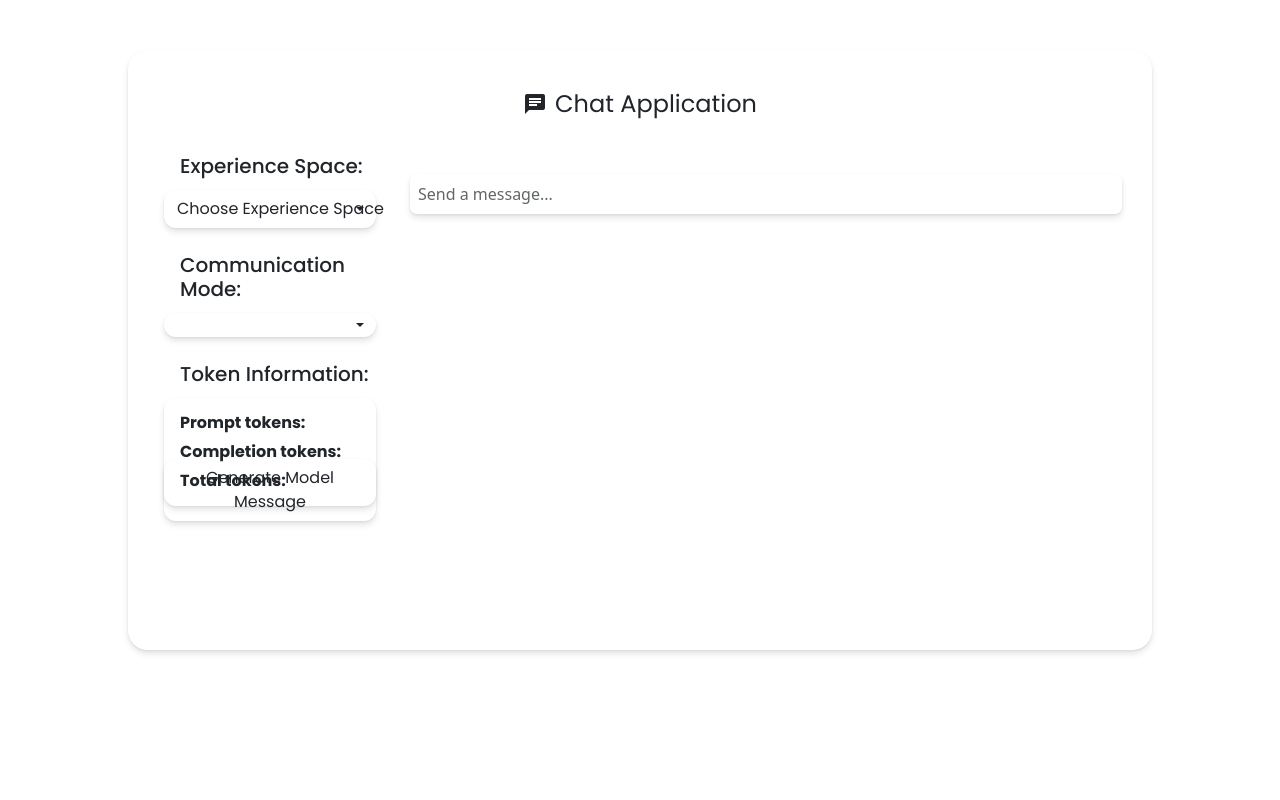
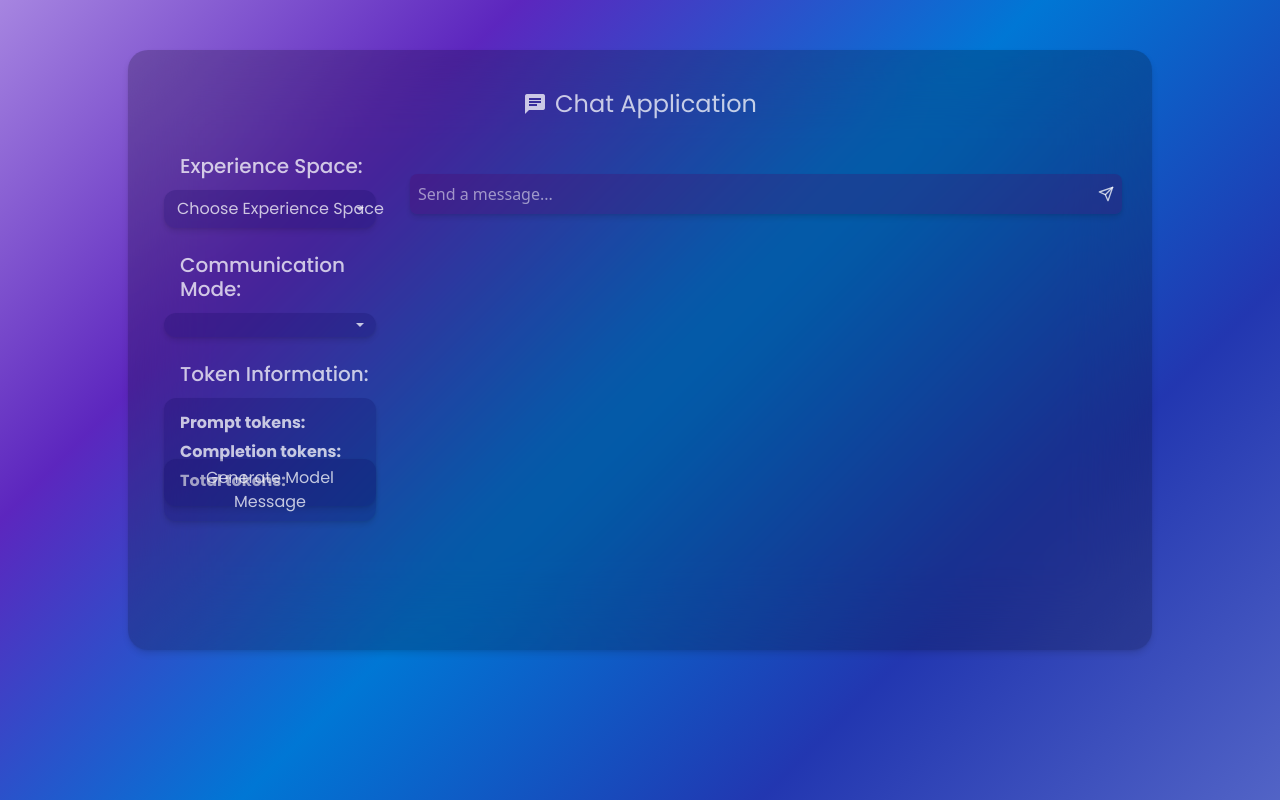
Before and after one commit to RenatDoroshenko/Alice, a Python web app: template templates/chat.html in a window 1280 px wide. Run offline with Jinja, Linux system fonts and the light colour scheme; the template is opened without the code that fills it, so the values that code supplies are empty.

Commit message:
change to dark theme

```diff
--- a/static/css/glassmorphism.css
+++ b/static/css/glassmorphism.css
@@ -49,7 +49,7 @@
 
 
   /* Dark Theme */
-  /* --body-gradient: linear-gradient(135deg, rgb(107 52 204 / 60%) 0%, rgb(64 0 179 / 85%) 25%, rgb(0 119 213) 50%, rgb(10 33 168 / 90%) 75%, rgb(0 26 171 / 68%) 100%);
+  --body-gradient: linear-gradient(135deg, rgb(107 52 204 / 60%) 0%, rgb(64 0 179 / 85%) 25%, rgb(0 119 213) 50%, rgb(10 33 168 / 90%) 75%, rgb(0 26 171 / 68%) 100%);
   --dark-black: #ffffffbd;
   --chat-container: rgb(0 0 0 / 20%);
   --message-bg: rgb(82 0 98 / 25%);
@@ -62,7 +62,7 @@
   --dropdown-button-active: rgba(0, 0, 0, 0.2) !important;
   --dropdown-button-glowing: inset 0 4px 6px rgba(77, 0, 213, 0.1), 0 0 15px rgb(119 139 255 / 60%);
   --dropdown-item-hover: rgba(0, 0, 0, 0.2);
-  --glass-button-hover: rgb(82 0 98 / 40%); */
+  --glass-button-hover: rgb(82 0 98 / 40%);
 
 
 
```
